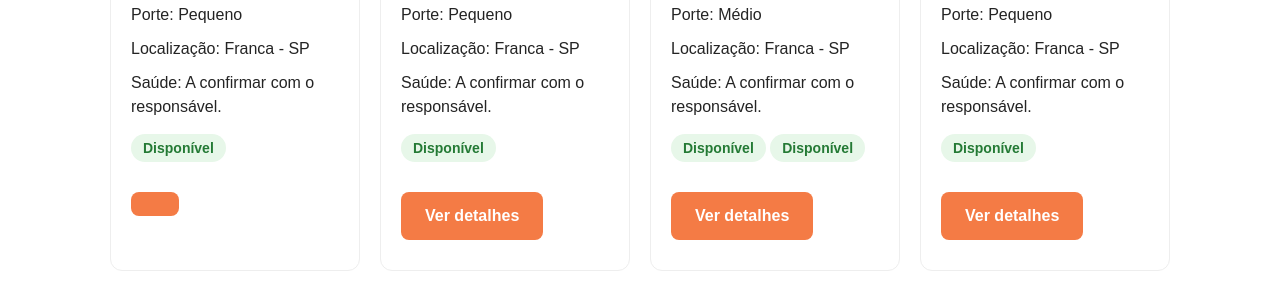
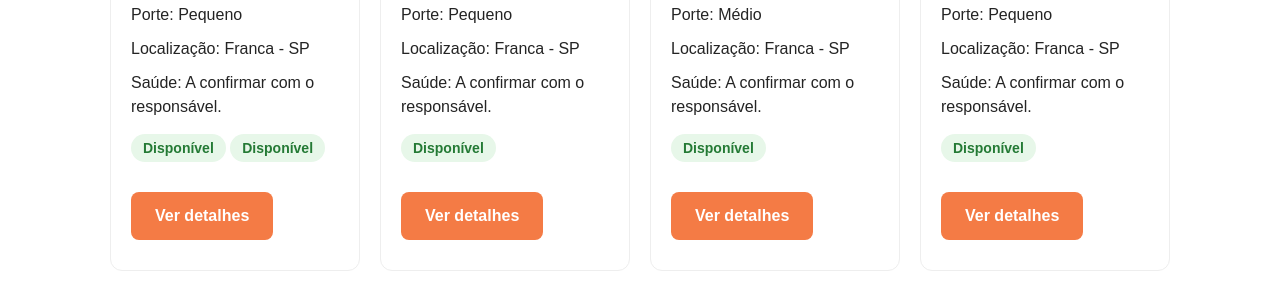
Before and after one commit to gabicoelhomendes-blip/MiauLarSite, a plain HTML site: page index.html in a window 1280 px wide. Shown: the part 1171-1460 px from the top of the page. Drawn offline with Linux system fonts and the light colour scheme; grey boxes are pictures that could not be loaded.

Commit message:
fix: corrige botoes e status dos gatos

```diff
--- a/index.html
+++ b/index.html
@@ -109,12 +109,14 @@
                         <p>Localização: Franca - SP</p>
                         <p>Saúde: A confirmar com o responsável.</p>
                         <span class="status-gato">Disponível</span>
+
+                        <span class="status-gato">Disponível</span>
+
                         <p>
                             <a href="detalhes.html?gato=mel" class="botao">
+                                Ver detalhes
                             </a>
                         </p>
-
-
                     </div>
                 </article>
 
@@ -132,6 +134,7 @@
                         <p>Porte: Pequeno</p>
                         <p>Localização: Franca - SP</p>
                         <p>Saúde: A confirmar com o responsável.</p>
+
                         <span class="status-gato">Disponível</span>
 
                         <p>
@@ -156,7 +159,6 @@
                         <p>Porte: Médio</p>
                         <p>Localização: Franca - SP</p>
                         <p>Saúde: A confirmar com o responsável.</p>
-                        <span class="status-gato">Disponível</span>
 
                         <span class="status-gato">Disponível</span>
 
```
